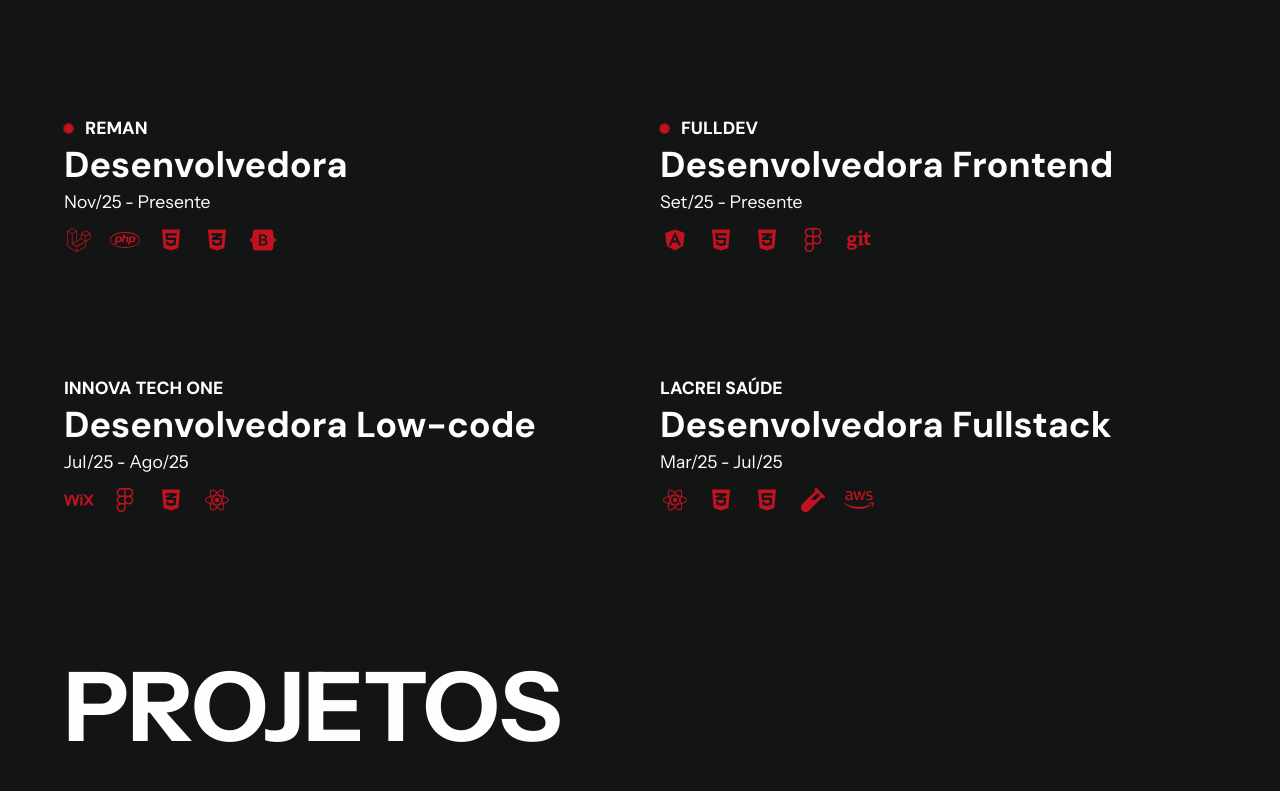
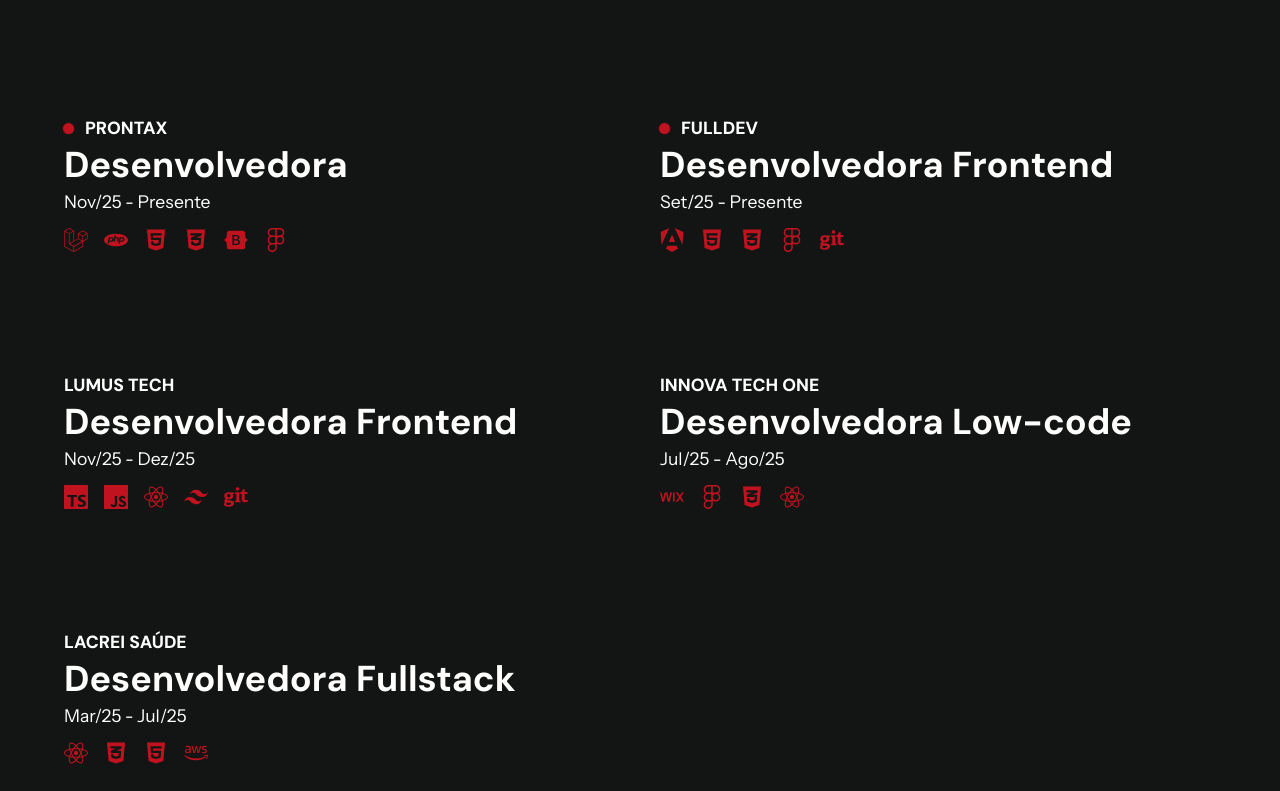
Before and after one commit to michaelleoliveir/mikl_portfolio, a Next.js app: page / in a window 1280 px wide. Shown: the part 989-1780 px from the top of the page. Built offline with nearby package versions, Linux system fonts and the light colour scheme; a web font is replaced by a local one.

Commit message:
refactor: switches from FontAwesome to react-icons in experience section

```diff
--- a/package.json
+++ b/package.json
@@ -23,6 +23,7 @@
     "ogl": "^1.0.11",
     "react": "19.1.0",
     "react-dom": "19.1.0",
+    "react-icons": "^5.5.0",
     "tailwind-merge": "^3.3.1"
   },
   "devDependencies": {
--- a/src/components/layout/Experience.tsx
+++ b/src/components/layout/Experience.tsx
@@ -1,9 +1,10 @@
 import BlurText from '../library/BlurText'
 import AosWrapper from '../ui/AosWrapper'
 
-import { faAngular, faAws, faBootstrap, faCss3Alt, faFigma, faGit, faHtml5, faLaravel, faPhp, faReact, faWix } from '@fortawesome/free-brands-svg-icons'
-import { faMobileScreen, faVial } from '@fortawesome/free-solid-svg-icons'
-import { FontAwesomeIcon } from '@fortawesome/react-fontawesome'
+import { FaReact, FaCss3Alt, FaHtml5, FaAws, FaGit, FaBootstrap, FaLaravel } from "react-icons/fa";
+import { SiTypescript, SiAngular, SiLaravel, SiPhp, SiFigma, SiWix, SiJavascript, SiTailwindcss } from "react-icons/si";
+import { TbHeart, TbTestPipe } from "react-icons/tb";
+
 
 const Experience = () => {
     const experience = [
@@ -13,7 +14,7 @@ const Experience = () => {
             role: 'Desenvolvedora Fullstack',
             period: 'Mar/25 - Jul/25',
             current: false,
-            icon: [faReact, faCss3Alt, faHtml5, faVial, faAws]
+            icon: [FaReact, FaCss3Alt, FaHtml5, FaAws]
         },
         {
             id: 2,
@@ -21,23 +22,31 @@ const Experience = () => {
             role: 'Desenvolvedora Low-code',
             period: 'Jul/25 - Ago/25',
             current: false,
-            icon: [faWix, faFigma, faCss3Alt, faReact]
+            icon: [SiWix, SiFigma, FaCss3Alt, FaReact]
         },
         {
             id: 3,
+            company: 'LUMUS TECH',
+            role: 'Desenvolvedora Frontend',
+            period: 'Nov/25 - Dez/25',
+            current: false,
+            icon: [SiTypescript, SiJavascript, FaReact, SiTailwindcss, FaGit]
+        },
+        {
+            id: 4,
             company: 'FULLDEV',
             role: 'Desenvolvedora Frontend',
             period: 'Set/25 - Presente',
             current: true,
-            icon: [faAngular, faHtml5, faCss3Alt, faFigma, faGit]
+            icon: [SiAngular, FaHtml5, FaCss3Alt, SiFigma, FaGit]
         },
         {
-            id: 4,
-            company: 'REMAN',
+            id: 5,
+            company: 'PRONTAX',
             role: 'Desenvolvedora',
             period: 'Nov/25 - Presente',
             current: true,
-            icon: [faLaravel, faPhp, faHtml5, faCss3Alt, faBootstrap]
+            icon: [FaLaravel, SiPhp, FaHtml5, FaCss3Alt, FaBootstrap, SiFigma]
         },
     ]
 
@@ -72,11 +81,10 @@ const Experience = () => {
                                 </div>
                             </AosWrapper>
                             <p className='text-[1.1rem]'>{item.period}</p>
-                            <div className='mt-3'>
-                                {item.icon.map((icon) => (
-                                    <FontAwesomeIcon
-                                        key={icon.iconName}
-                                        icon={icon}
+                            <div className='flex flex-row mt-3'>
+                                {item.icon.map((Icon, index) => (
+                                    <Icon
+                                        key={index}
                                         className="text-[#c1121f] text-2xl mr-4"
                                     />
                                 ))}
--- a/src/components/layout/Projects.tsx
+++ b/src/components/layout/Projects.tsx
@@ -38,7 +38,7 @@ const Projects = () => {
     ]
 
     return (
-        <section id='experience' className='w-full mt-20'>
+        <section id='projects' className='w-full mt-20'>
             <div className='flex flex-row items-center'>
                 <div className='w-full'>
                     <BlurText
```
Also changed, not shown: 1 other file (tests, documents, lock files or other folders).
